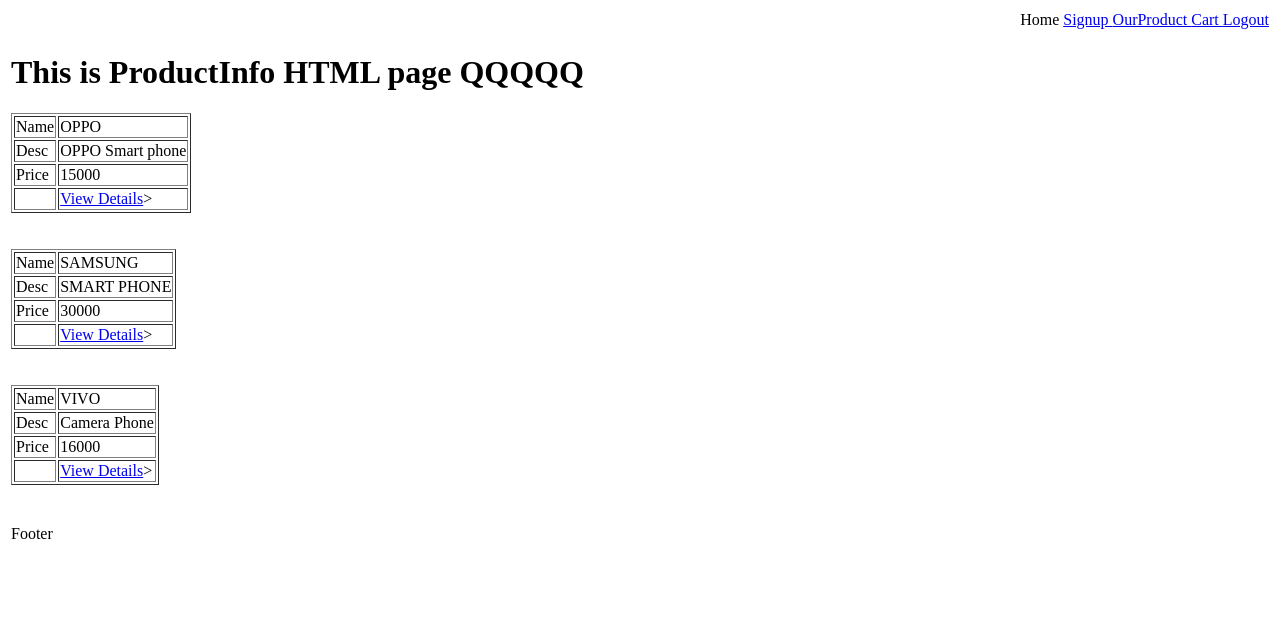
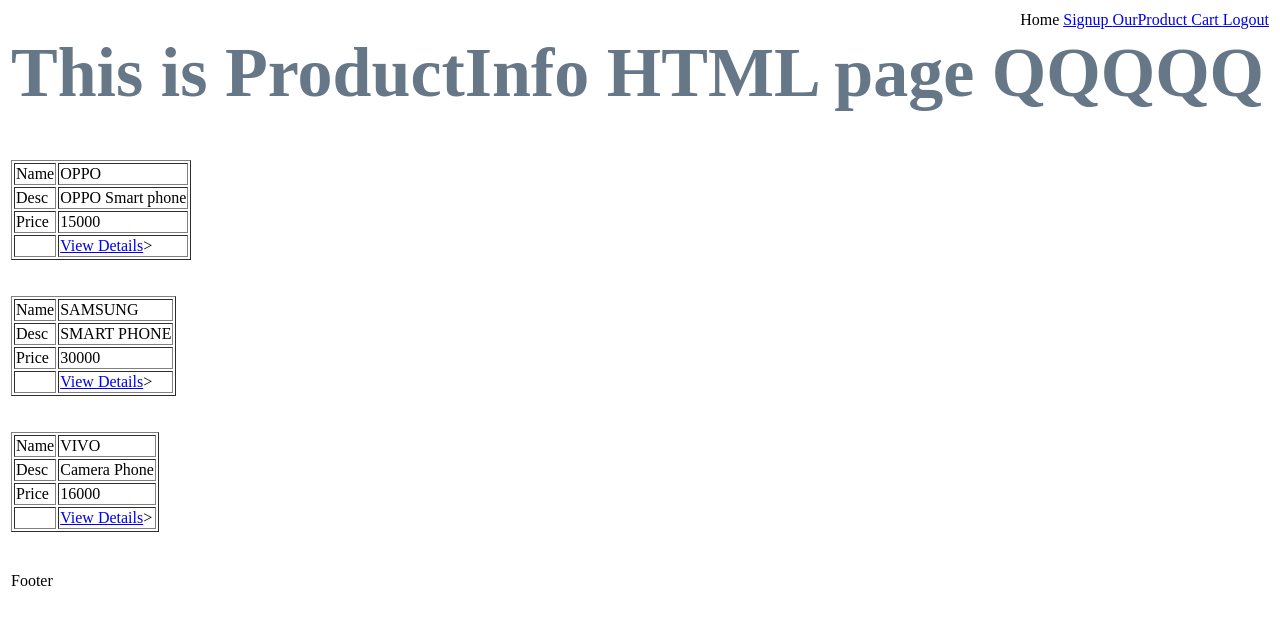
Before and after one commit to techehub/django22, a Django app: page /productList in a window 1280 px wide. Shown: the top 625 px of the page. Run offline with Django 3.2, Linux system fonts and the light colour scheme; data comes from the database, SQL or seed files in the repository.

Commit message:
apply style css file

```diff
--- /dev/null
+++ b/productinfo/static/css/mystyle.css
@@ -0,0 +1,5 @@
+h1 {
+color : #667788;
+font-size : 70px
+
+}
--- a/productinfo/templates/mypage.html
+++ b/productinfo/templates/mypage.html
@@ -1,6 +1,10 @@
-<!DOCTYPE html>
+
+{% load static %}
+
 <html lang="en">
 <head>
+
+    <link rel="stylesheet" href="{% static 'css/mystyle.css' %}">
     <meta charset="UTF-8">
     <title>
         {% block pagetitle%}
```
